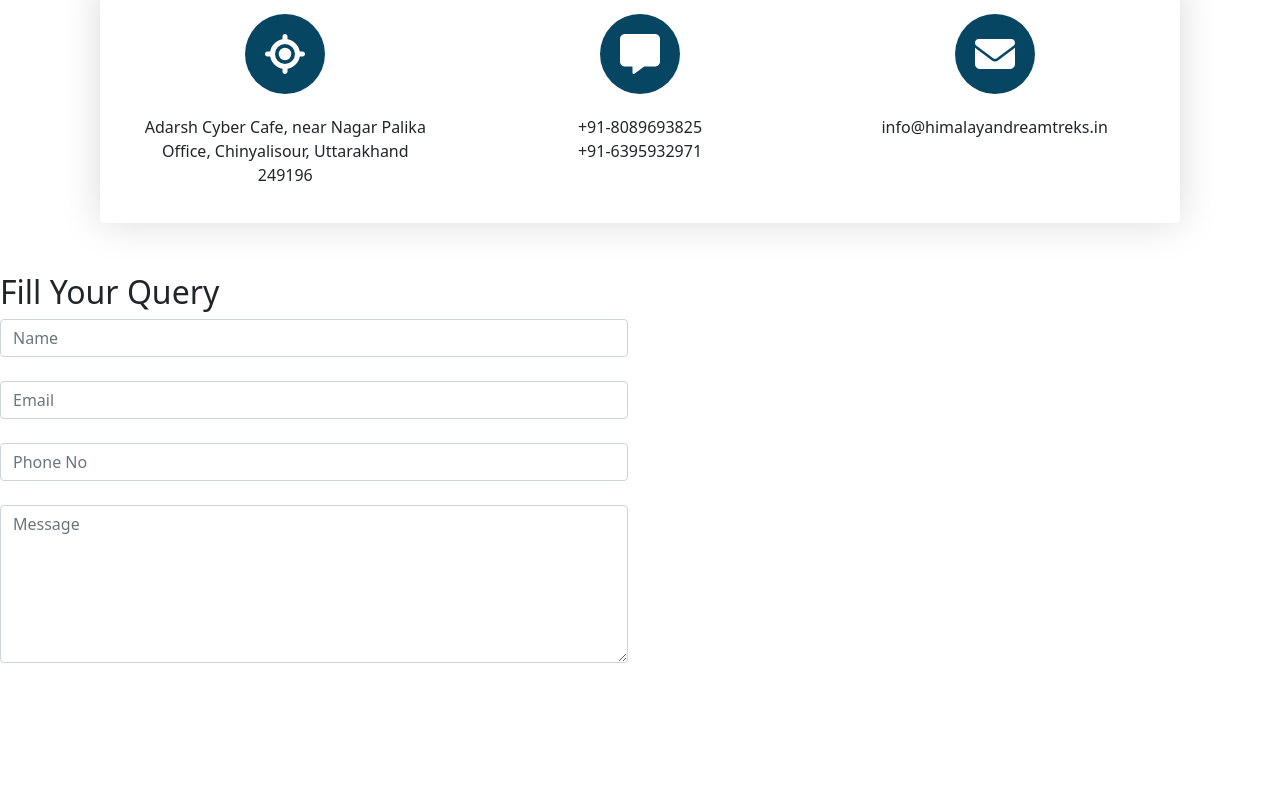
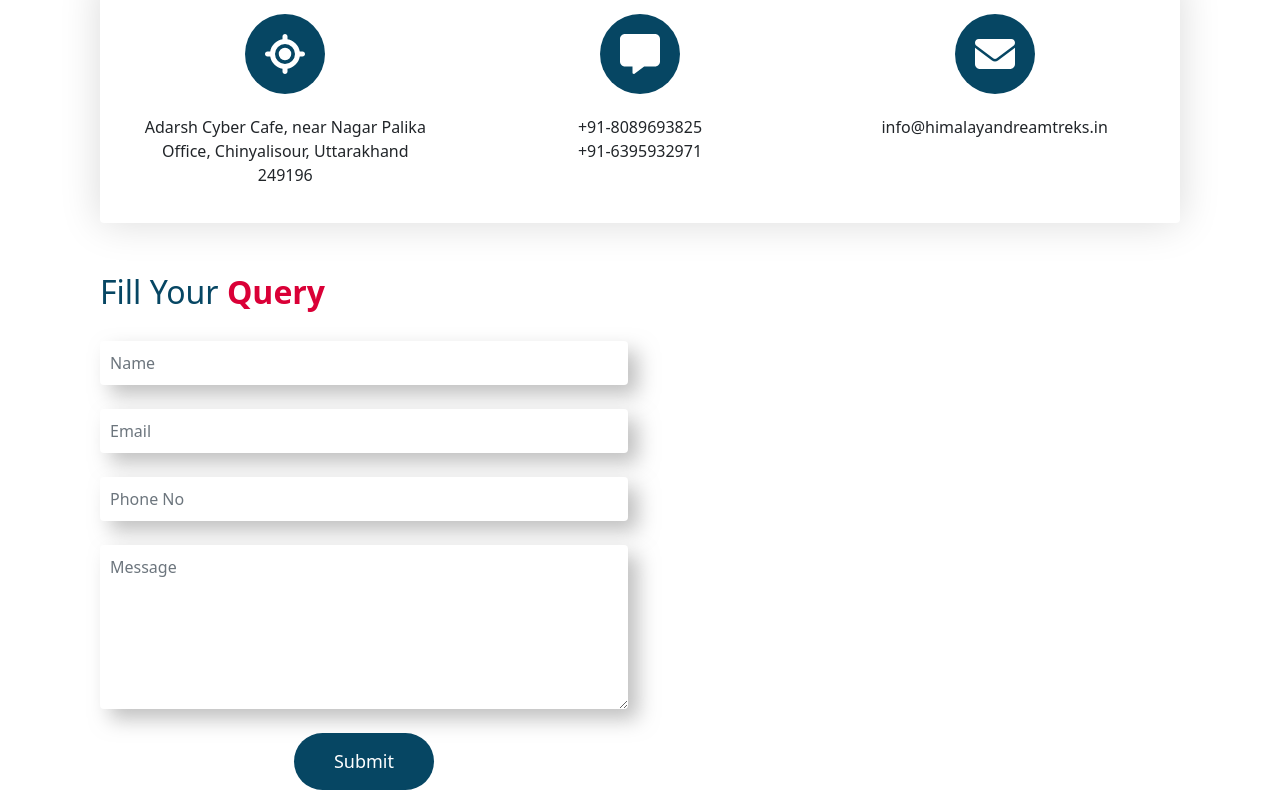
Before and after one commit to Meowlancing/Himalayan-Treks-Frontend, a React (Create React App) app: page /contact in a window 1280 px wide. Shown: the part 616-1416 px from the top of the page. Before the commit the page ends 1303 px from the top, so only its background shows below. Built offline with nearby package versions, Linux system fonts and the light colour scheme.

Commit message:
form design

```diff
--- a/src/components/Forms/BookNow.jsx
+++ b/src/components/Forms/BookNow.jsx
@@ -1,23 +1,42 @@
-import React from "react";
-import { Col, Form, Row } from "react-bootstrap";
+import React, { useState } from "react";
+import { Button, Col, Form, Row } from "react-bootstrap";
+import "./styles/bookNow.css";
 
 function BookNow() {
-  function handleFormData() {
-    console.log("yo");
-  }
+  const [formData, setFormData] = useState({
+    name: "",
+    email: "",
+    mobile: "",
+    message: "",
+  });
+
+  const handleFormData = (input) => (e) => {
+    // input value from the form
+    const { value } = e.target;
+
+    //updating for data state taking previous state and then adding new value to create new object
+    setFormData((prevState) => ({
+      ...prevState,
+      [input]: value,
+    }));
+    console.log(value);
+    console.log(formData);
+  };
 
   return (
     <>
       <div className="bookNow">
         <Row>
-          <Col lg="6">
+          <Col lg="6" className="forms">
             <Form>
-              <h2>Fill Your Query</h2>
+              <h2>
+                Fill Your <span className="duo">Query</span>
+              </h2>
               <Form.Group className="mb-4">
                 <Form.Control
                   placeholder="Name"
                   className="inputs"
-                  onChange={handleFormData}
+                  onChange={handleFormData("name")}
                 />
               </Form.Group>
 
@@ -26,7 +45,7 @@ function BookNow() {
                   placeholder="Email"
                   type="email"
                   className="inputs"
-                  onChange={handleFormData}
+                  onChange={handleFormData("email")}
                 />
               </Form.Group>
 
@@ -34,7 +53,7 @@ function BookNow() {
                 <Form.Control
                   placeholder="Phone No"
                   className="inputs"
-                  onChange={handleFormData}
+                  onChange={handleFormData("mobile")}
                 />
               </Form.Group>
 
@@ -44,15 +63,16 @@ function BookNow() {
                   as="textarea"
                   rows={6}
                   className="inputs"
-                  onChange={handleFormData}
+                  onChange={handleFormData("message")}
                 />
               </Form.Group>
+              <div style={{textAlign: "center"}}>
+                <Button className="formBtn">Submit</Button>
+              </div>
             </Form>
           </Col>
 
-          <Col>
-            {/* google map integration  */}
-          </Col>
+          <Col>{/* google map integration  */}</Col>
         </Row>
       </div>
     </>
--- /dev/null
+++ b/src/components/Forms/styles/bookNow.css
@@ -0,0 +1,27 @@
+.bookNow {
+  margin: 10px 100px;
+}
+.bookNow h2 {
+  color: var(--base-color);
+  font-size: 32px;
+  margin-bottom: 30px;
+}
+.bookNow .duo {
+  color: var(--red);
+  font-weight: 700;
+}
+.bookNow .inputs{
+    border: none;
+    padding: 10px;
+    box-shadow:  10px 10px 20px 0px rgba(129, 129, 129, 0.5);
+}
+.bookNow .formBtn{
+    background-color: var(--base-color);
+    font-size: 18px;
+    padding: 15px 40px;
+    border: none;
+    border-radius: 50px;
+}
+.bookNow .formBtn:hover{
+    background-color: var(--red);
+}
```
